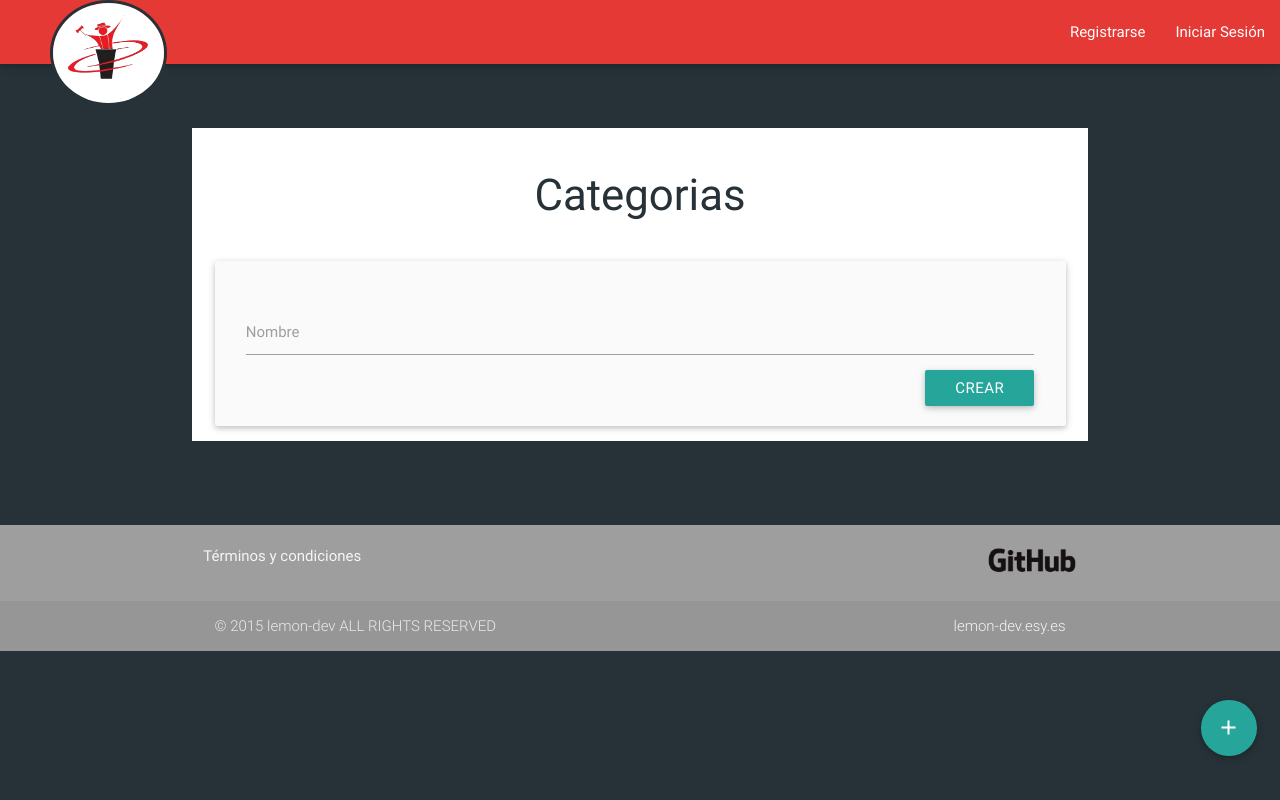
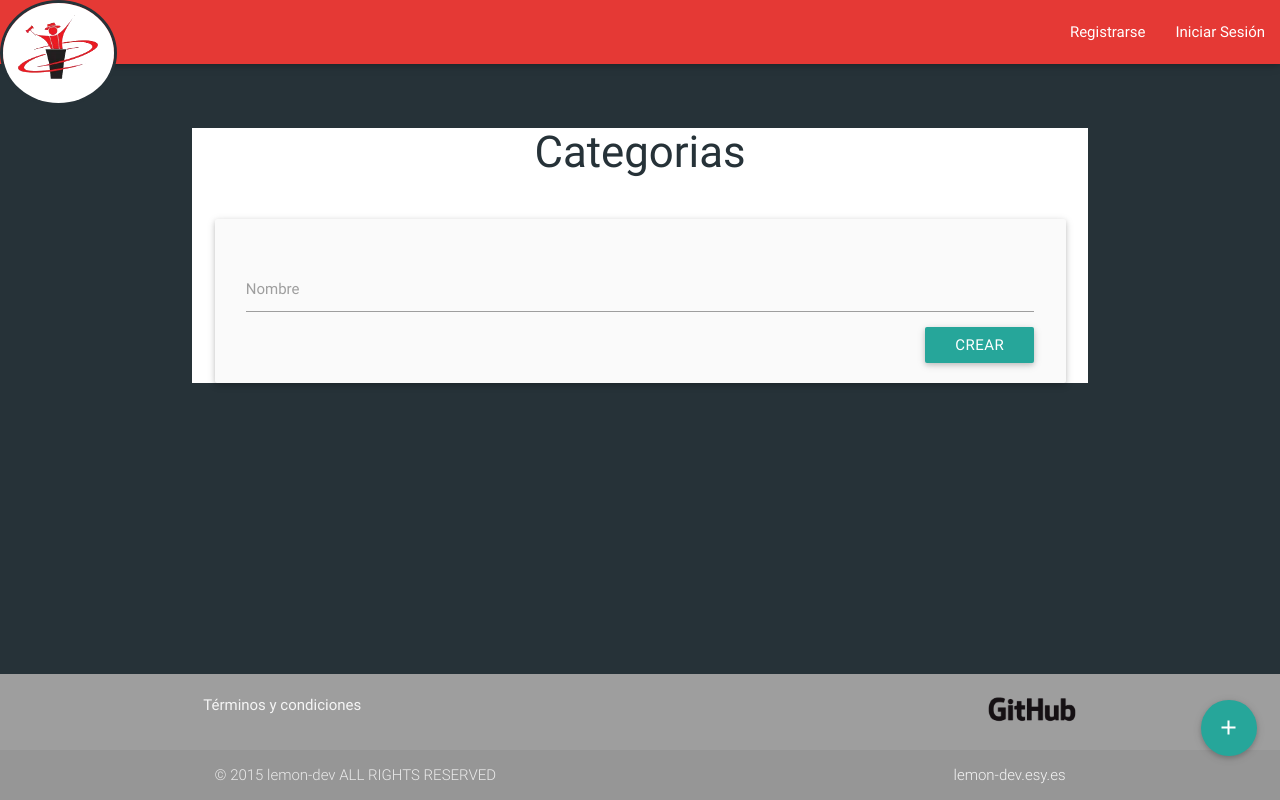
Before and after one commit to lemon-dev/bestnid, a PHP site: page /categorias.php in a window 1280 px wide. Run offline with PHP 8.4, Linux system fonts and the light colour scheme; data that the repository does not hold is empty.

Commit message:
Arreglado el footer, ahora se queda en el fondo

```diff
--- a/proyecto/css/style.css
+++ b/proyecto/css/style.css
@@ -2,14 +2,16 @@
 GENERAL
 ***********************************/
 
-html,
 body {
 	background-color: #263238;
 	display: flex;
-    min-height: 100%;
+    min-height: 100vh;
     flex-direction: column;
+}
+
+main {
     flex: 1 0 auto;
-}
+  }
 
 * {
 	font-family:'Roboto';
@@ -19,6 +21,14 @@
 	color: black;
 }
 
+/*
+.page-footer {
+	width:100%;
+	height:100px;
+	position:absolute;
+	bottom:0;
+	left:0;
+}*/
 
 /**********************************
 HEADER
@@ -33,7 +43,7 @@
 	border-style: solid;
 	border-width: 3px;
 	border-color: #263238;
-	margin-left: 50px;
+	/*margin-left: 50px; */
 }
 
 
--- a/proyecto/include/footer.php
+++ b/proyecto/include/footer.php
@@ -1,4 +1,6 @@
 <?php //El footer se modifica solo de acá ?>
+
+</main>
 
 	<!-- floating -->
 	 <div class="fixed-action-btn" style="bottom: 45px; right: 24px;">
--- a/proyecto/include/header.php
+++ b/proyecto/include/header.php
@@ -87,3 +87,4 @@
 			</div>
 		</nav>
 	</div>
+<main>
```
